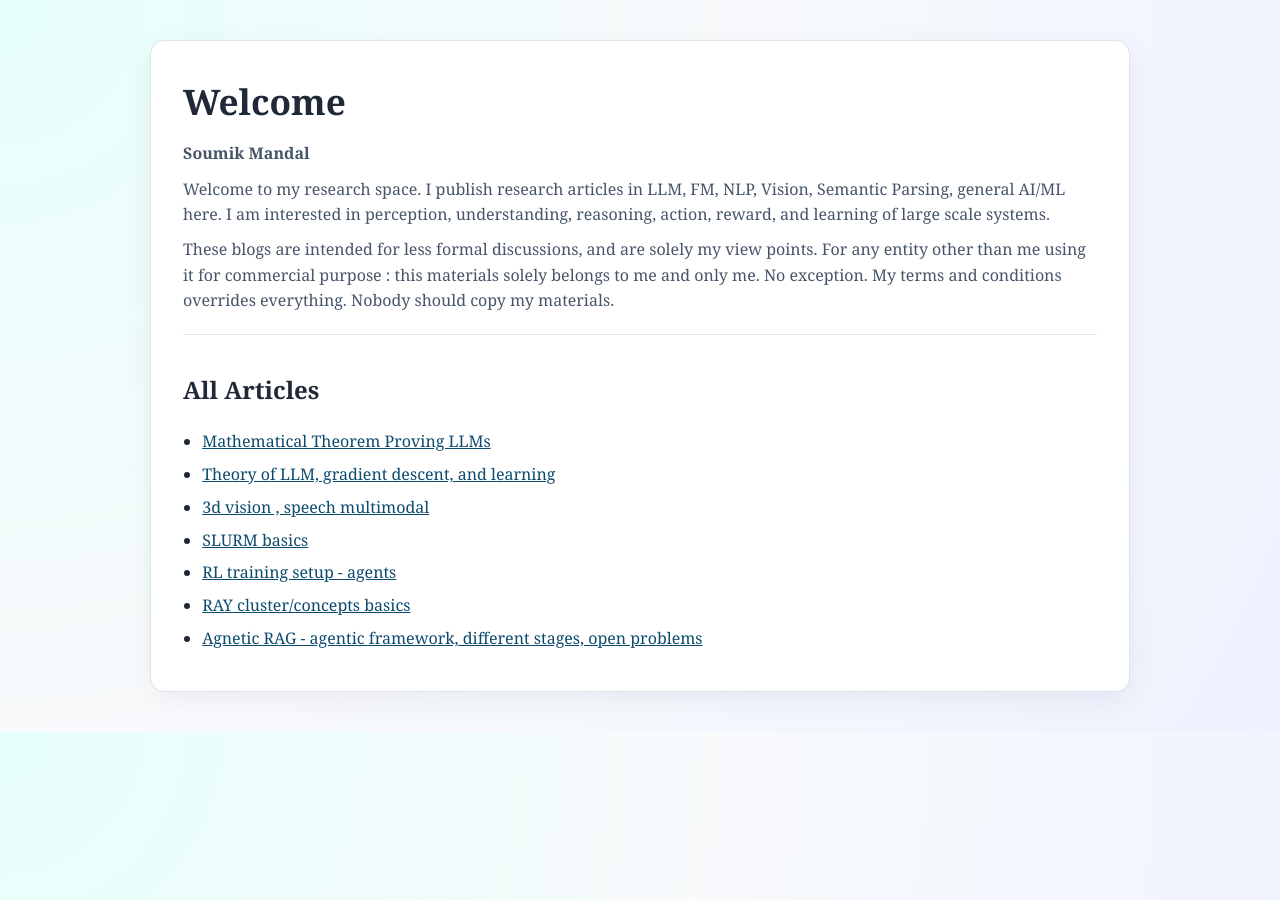
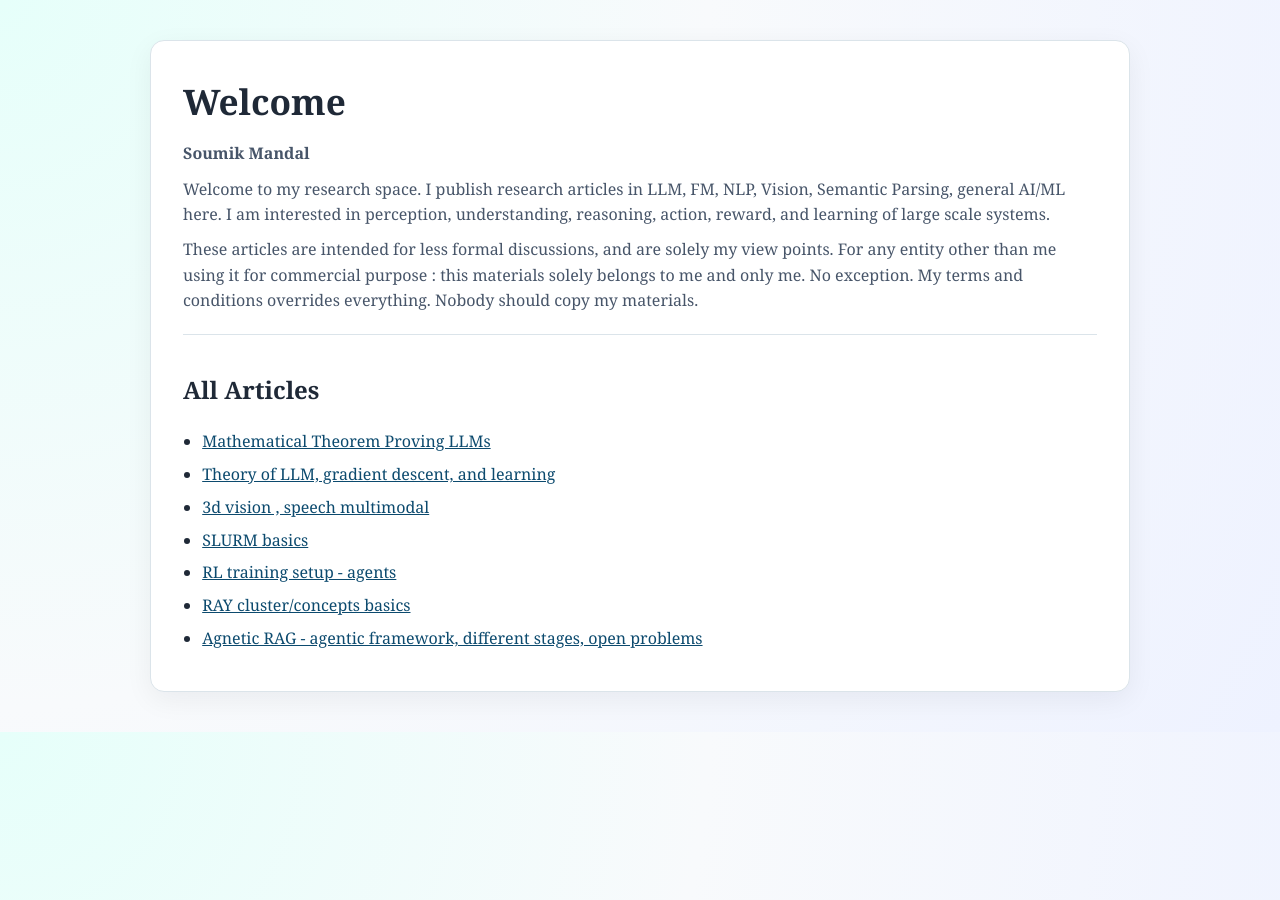
Before and after one commit to soumik-github/soumik_mandal, a Jekyll site: the page built from index.html, in a window 1280 px wide. Built offline with Jekyll 4.4.1, drawn with Linux system fonts in a browser that asks for light colours.

Commit message:
ray update 7

```diff
--- a/_config.yml
+++ b/_config.yml
@@ -8,7 +8,7 @@ author_bio: |
   Welcome to my research space. I publish research articles in LLM, FM, NLP, Vision, Semantic Parsing, general AI/ML here.
   I am interested in perception, understanding, reasoning, action, reward, and learning of large scale systems.
 note_to_reader: |
-  These blogs are intended for less formal discussions, and are solely my view points. For any entity other than me using it for commercial purpose : this materials solely belongs to me and only me. No exception. My terms and conditions overrides everything. Nobody should copy my materials.
+  These articles are intended for less formal discussions, and are solely my view points. For any entity other than me using it for commercial purpose : this materials solely belongs to me and only me. No exception. My terms and conditions overrides everything. Nobody should copy my materials.
 
 # Ensure markdown files in markdown_articles/ are rendered as article pages.
 defaults:
```
